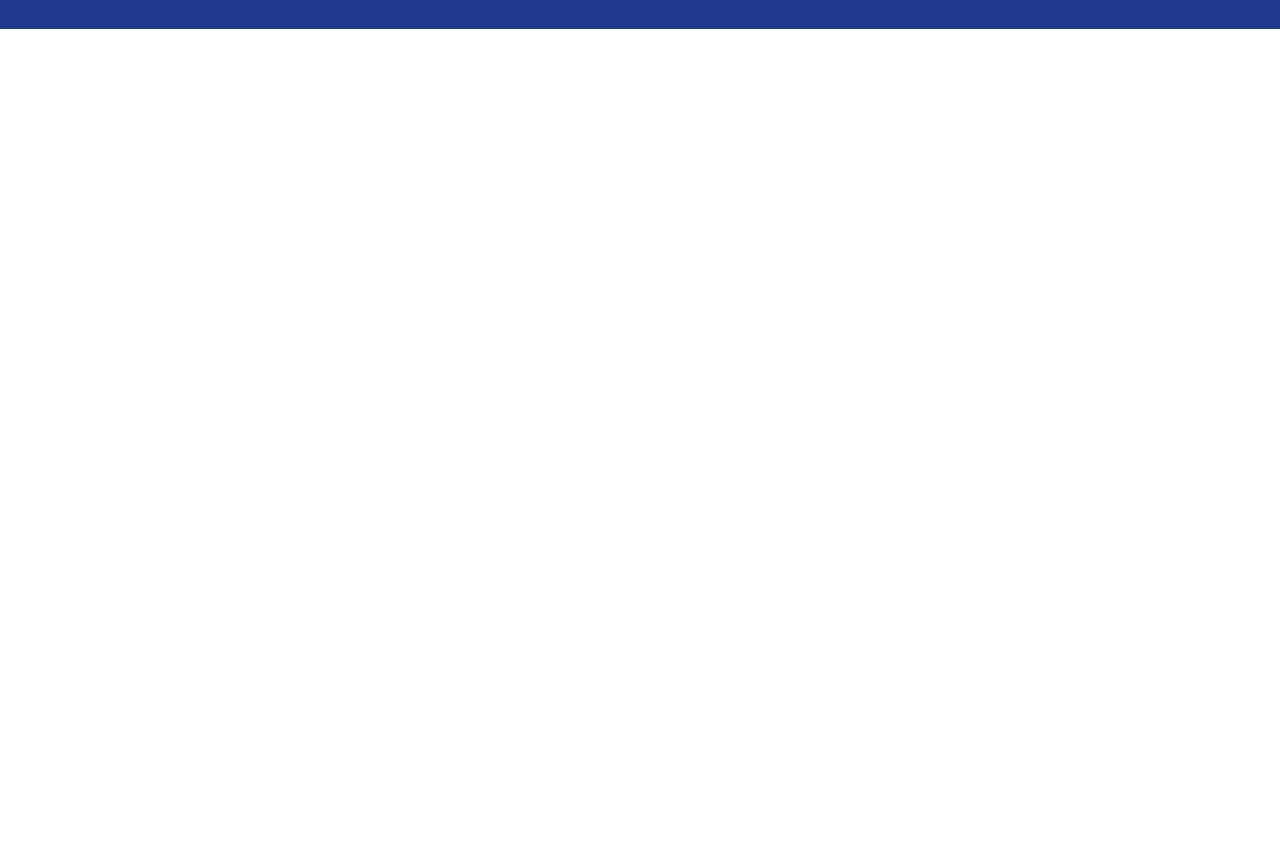
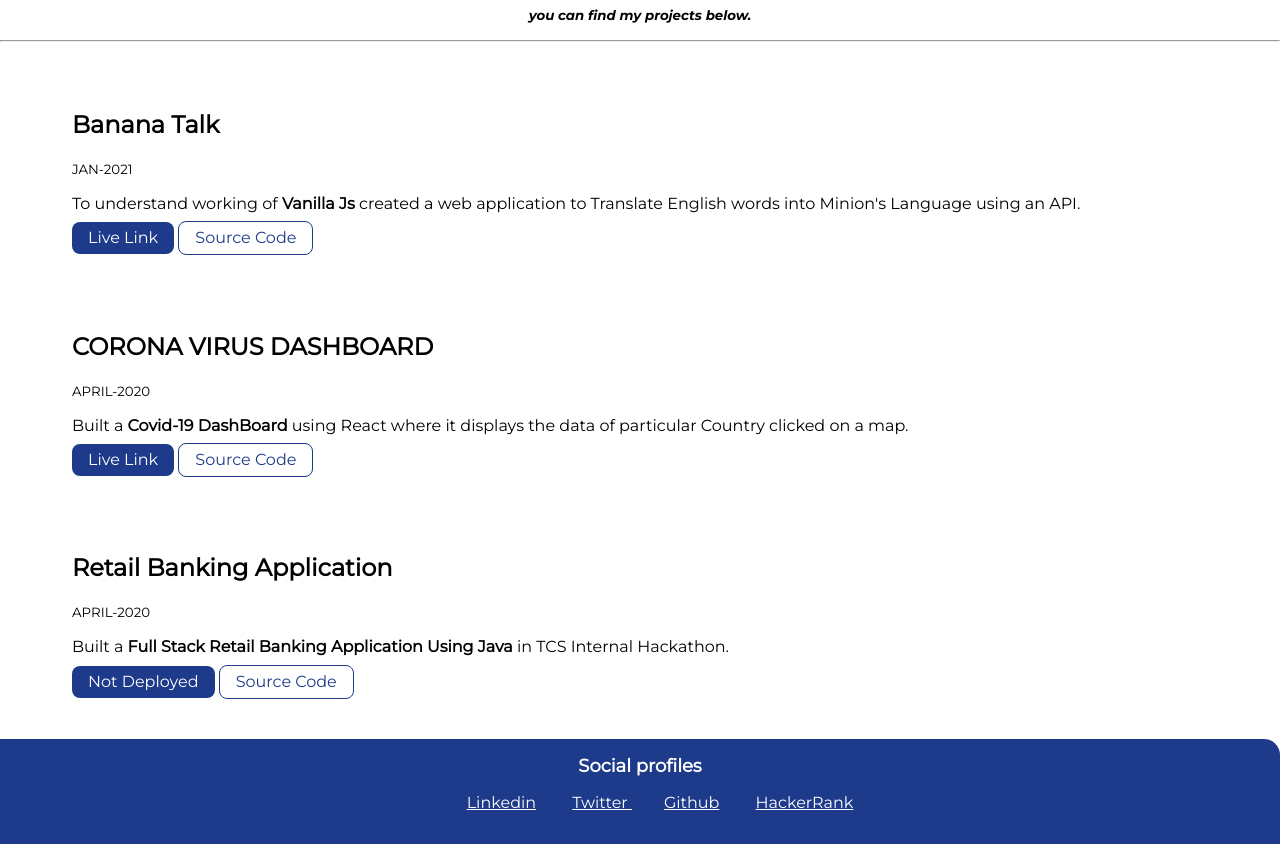
Before and after one commit to nagaraj28/NagarajPortFolio, a plain HTML site: page lib/projectPage.html in a window 1280 px wide. Shown: the part 197-1041 px from the top of the page. Before the commit the page ends 800 px from the top, so only its background shows below. Drawn offline with Linux system fonts and the light colour scheme.

Commit message:
feat-projects added

```diff
--- a/lib/projectPage.html
+++ b/lib/projectPage.html
@@ -1,32 +1,97 @@
 <!DOCTYPE html>
 <html lang="en">
+
 <head>
     <meta charset="UTF-8">
     <meta name="viewport" content="width=device-width, initial-scale=1.0">
     <title>Projects | Nagaraj</title>
     <link rel="stylesheet" href="/resources/styles.css">
 </head>
+
 <body>
     <nav class="nav-bar">
         <div class="nav-brand">Nagaraju Rathna</div>
         <ul class="no-bullet">
-            <li class="show-list-inline "><a  href="/index.html">Home</a></li>
+            <li class="show-list-inline "><a href="/index.html">Home</a></li>
             <li class="show-list-inline "><a class="link-active" href="/lib/projectPage.html">Projects</a></li>
-            <li class="show-list-inline "><a  href="/lib/blogs.html">Blogs</a></li>
-            <li class="show-list-inline "><a  href="/lib/contact.html">Contact</a></li>
+            <li class="show-list-inline "><a href="/lib/blogs.html">Blogs</a></li>
+            <li class="show-list-inline "><a href="/lib/contact.html">Contact</a></li>
         </ul>
     </nav>
-  write blog here
+    <hr>
+    <header style="text-align: center; font-style: italic;">
+       <h1>Projects</h1>
+       <small>you can find my projects below.</small>
+    </header>
+    <hr>
+    <ul class="no-bullet" reversed>
+
+        <li>
+            <section class="sectionTag">
+                <div class="">
+                    <h2>Banana Talk</h2>
+                    <small>JAN-2021</small>
+                    <p>To understand working of <span style="font-weight: bold;">Vanilla Js</span>
+                        created a web application to Translate English words into Minion's Language using an API. </p>
+
+                    <a class="links primaryLink" href="https://minionsappbynag.netlify.app/" target="_blank">Live
+                        Link</a>
+                    <a class="links secondaryLink" href="https://github.com/nagaraj28/minionsTranslator"
+                        target="_blank">Source Code</a>
+
+
+                </div>
+            </section>
+        </li>
+
+        <li>
+            <section class="sectionTag">
+                <div class="">
+                    <h2>CORONA VIRUS DASHBOARD</h2>
+                    <small>APRIL-2020</small>
+                    <p>Built a <span style="font-weight: bold;">Covid-19 DashBoard</span> using <span>React</span> where
+                        it displays the data of particular Country clicked on a map.</p>
+                    <a class="links primaryLink" href="https://covidtrackerusingmap.netlify.app/" target="_blank">Live
+                        Link</a>
+                    <a class="links secondaryLink" href="https://github.com/nagaraj28/covid19-tracker"
+                        target="_blank">Source Code</a>
+
+                </div>
+            </section>
+        </li>
+        <li>
+            <section class="sectionTag">
+                <div class="">
+                    <h2>Retail Banking Application</h2>
+                    <small>APRIL-2020</small>
+                    <p>Built a <span style="font-weight: bold;">Full Stack Retail Banking Application Using Java</span>
+                        in TCS Internal Hackathon.</p>
+
+                    <a class="links primaryLink" href="#" target="_blank">Not Deployed</a>
+                    <a class="links secondaryLink" href="https://github.com/nagaraj28/RetailBankingApplication"
+                        target="_blank">Source Code</a>
+
+
+                </div>
+            </section>
+        </li>
+
+
+
+    </ul>
+
     <footer class="footer">
         <div class="footer-header">Social profiles</div>
         <ul class="no-bullet socialMedia">
-            <li class="show-list-inline"><a class="link"  href="#">Linkedin</a></li>
-            <li class="show-list-inline"><a class="link" href="#">Twitter </a></li>
-            <li class="show-list-inline"><a class="link"  href="#">Github</a></li>
-            <li class="show-list-inline"><a class="link" href="#">FaceBook </a></li>
-            <li class="show-list-inline"><a class="link"  href="#">Github</a></li>
+            <li class="show-list-inline"><a class="link"
+                    href="https://www.linkedin.com/in/nagaraj-rathna-503770146/">Linkedin</a></li>
+            <li class="show-list-inline"><a class="link" href="https://twitter.com/nagarajr28">Twitter </a></li>
+            <li class="show-list-inline"><a class="link" href="https://github.com/nagaraj28">Github</a></li>
+            <li class="show-list-inline"><a class="link" href="https://www.hackerrank.com/rathna_nagaraj91">HackerRank
+                </a></li>
         </ul>
     </footer>
 
 </body>
+
 </html>
--- a/resources/styles.css
+++ b/resources/styles.css
@@ -34,15 +34,16 @@ css for links
     font-size: 1rem;
 }
 .primaryLink {
-    background-color: rgb(87, 61, 180);
+    background-color: #1E3A8A;
     border-radius: 0.5rem;
-    color: cornsilk;
+    color:white;
 }
 
 .secondaryLink {
-    background-color: darkorchid;
+    background-color: white;
     border-radius: 0.5rem;
-    color: cornsilk;
+    color:#1E3A8A;
+    border: 1px solid #1E3A8A;
 }
 
 hr {
@@ -126,6 +127,7 @@ sections
     color: white;
     border-top-right-radius: 1rem;
 
+
 }
 
 .footer .link{
```
Also changed, not shown: index.html (+7 -11 lines), lib/blogs.html (+1 -11 lines).
